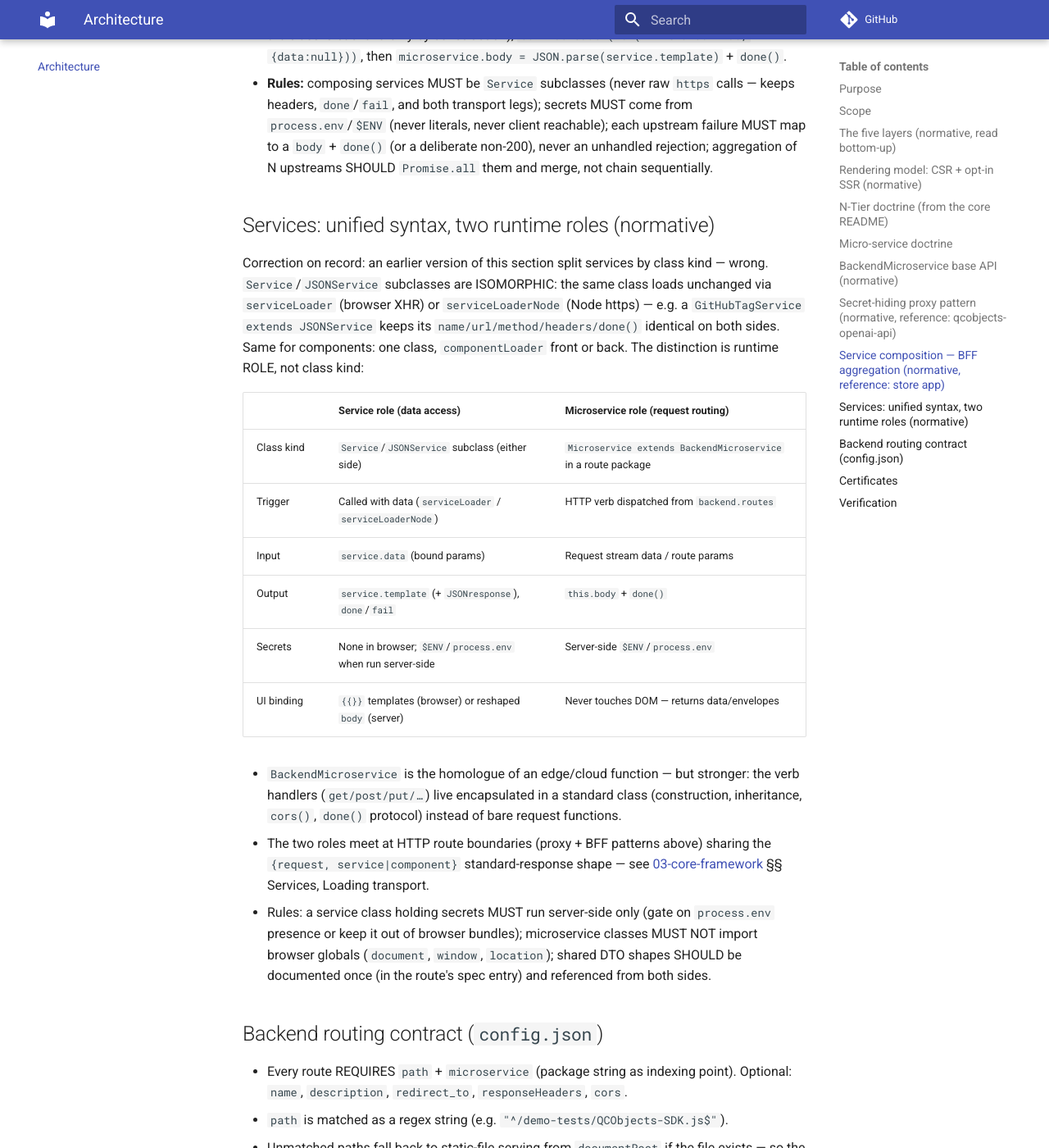
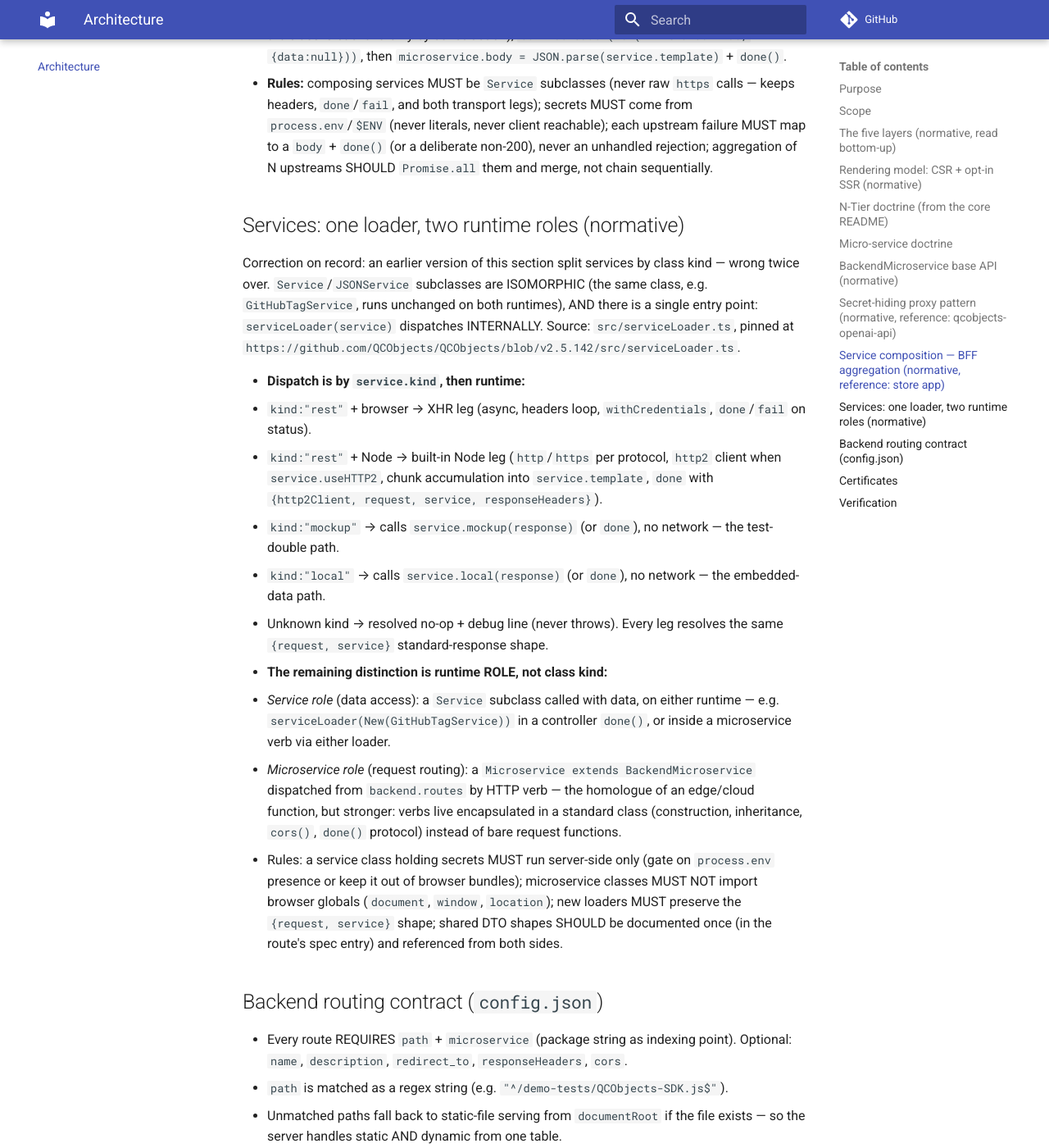
Before and after one commit to QCObjects/product-specs, an MkDocs documentation site: the page built from docs/02-architecture.md, in a window 1280 px wide and 1400 px high, scrolled down 4430 px. Shown: the whole window at 82% size. Built offline with MkDocs 1.6.1 and Material for MkDocs 9.7.7, drawn with Linux system fonts in a browser that asks for light colours; comment, search, counter and statistics services are not loaded.

Commit message:
fix: single serviceLoader dispatch (kind+runtime); drop confusing matrix

```diff
--- a/docs/02-architecture.md
+++ b/docs/02-architecture.md
@@ -184,37 +184,43 @@ subclasses through `serviceLoader` and reshape their responses into `body`
   deliberate non-200), never an unhandled rejection; aggregation of N
   upstreams SHOULD `Promise.all` them and merge, not chain sequentially.
 
-## Services: unified syntax, two runtime roles (normative)
+## Services: one loader, two runtime roles (normative)
 
 Correction on record: an earlier version of this section split services by
-class kind — wrong. `Service`/`JSONService` subclasses are ISOMORPHIC: the same
-class loads unchanged via `serviceLoader` (browser XHR) or `serviceLoaderNode`
-(Node https) — e.g. a `GitHubTagService extends JSONService` keeps its
-`name/url/method/headers/done()` identical on both sides. Same for components:
-one class, `componentLoader` front or back. The distinction is runtime ROLE,
-not class kind:
+class kind — wrong twice over. `Service`/`JSONService` subclasses are ISOMORPHIC
+(the same class, e.g. `GitHubTagService`, runs unchanged on both runtimes), AND
+there is a single entry point: `serviceLoader(service)` dispatches INTERNALLY.
+Source: `src/serviceLoader.ts`, pinned at
+`https://github.com/QCObjects/QCObjects/blob/v2.5.142/src/serviceLoader.ts`.
 
-| | Service role (data access) | Microservice role (request routing) |
-|---|---|---|
-| Class kind | `Service`/`JSONService` subclass (either side) | `Microservice extends BackendMicroservice` in a route package |
-| Trigger | Called with data (`serviceLoader` / `serviceLoaderNode`) | HTTP verb dispatched from `backend.routes` |
-| Input | `service.data` (bound params) | Request stream data / route params |
-| Output | `service.template` (+ `JSONresponse`), `done`/`fail` | `this.body` + `done()` |
-| Secrets | None in browser; `$ENV`/`process.env` when run server-side | Server-side `$ENV`/`process.env` |
-| UI binding | `{{}}` templates (browser) or reshaped `body` (server) | Never touches DOM — returns data/envelopes |
-
-- `BackendMicroservice` is the homologue of an edge/cloud function — but
-  stronger: the verb handlers (`get/post/put/…`) live encapsulated in a
-  standard class (construction, inheritance, `cors()`, `done()` protocol)
-  instead of bare request functions.
-- The two roles meet at HTTP route boundaries (proxy + BFF patterns above)
-  sharing the `{request, service|component}` standard-response shape —
-  see [03-core-framework](./03-core-framework.md) §§ Services, Loading transport.
+- **Dispatch is by `service.kind`, then runtime:**
+  - `kind:"rest"` + browser → XHR leg (async, headers loop, `withCredentials`,
+    `done`/`fail` on status).
+  - `kind:"rest"` + Node → built-in Node leg (`http`/`https` per protocol,
+    `http2` client when `service.useHTTP2`, chunk accumulation into
+    `service.template`, `done` with `{http2Client, request, service,
+    responseHeaders}`).
+  - `kind:"mockup"` → calls `service.mockup(response)` (or `done`), no network —
+    the test-double path.
+  - `kind:"local"` → calls `service.local(response)` (or `done`), no network —
+    the embedded-data path.
+  - Unknown kind → resolved no-op + debug line (never throws).
+  Every leg resolves the same `{request, service}` standard-response shape.
+- **The remaining distinction is runtime ROLE, not class kind:**
+  - *Service role* (data access): a `Service` subclass called with data, on
+    either runtime — e.g. `serviceLoader(New(GitHubTagService))` in a controller
+    `done()`, or inside a microservice verb via either loader.
+  - *Microservice role* (request routing): a `Microservice extends
+    BackendMicroservice` dispatched from `backend.routes` by HTTP verb —
+    the homologue of an edge/cloud function, but stronger: verbs live
+    encapsulated in a standard class (construction, inheritance, `cors()`,
+    `done()` protocol) instead of bare request functions.
 - Rules: a service class holding secrets MUST run server-side only (gate on
   `process.env` presence or keep it out of browser bundles); microservice
   classes MUST NOT import browser globals (`document`, `window`, `location`);
-  shared DTO shapes SHOULD be documented once (in the route's spec entry) and
-  referenced from both sides.
+  new loaders MUST preserve the `{request, service}` shape; shared DTO shapes
+  SHOULD be documented once (in the route's spec entry) and referenced from
+  both sides.
 
 ## Backend routing contract (`config.json`)
 
```
Also changed, not shown: docs/03-core-framework.md (+13 -12 lines).
